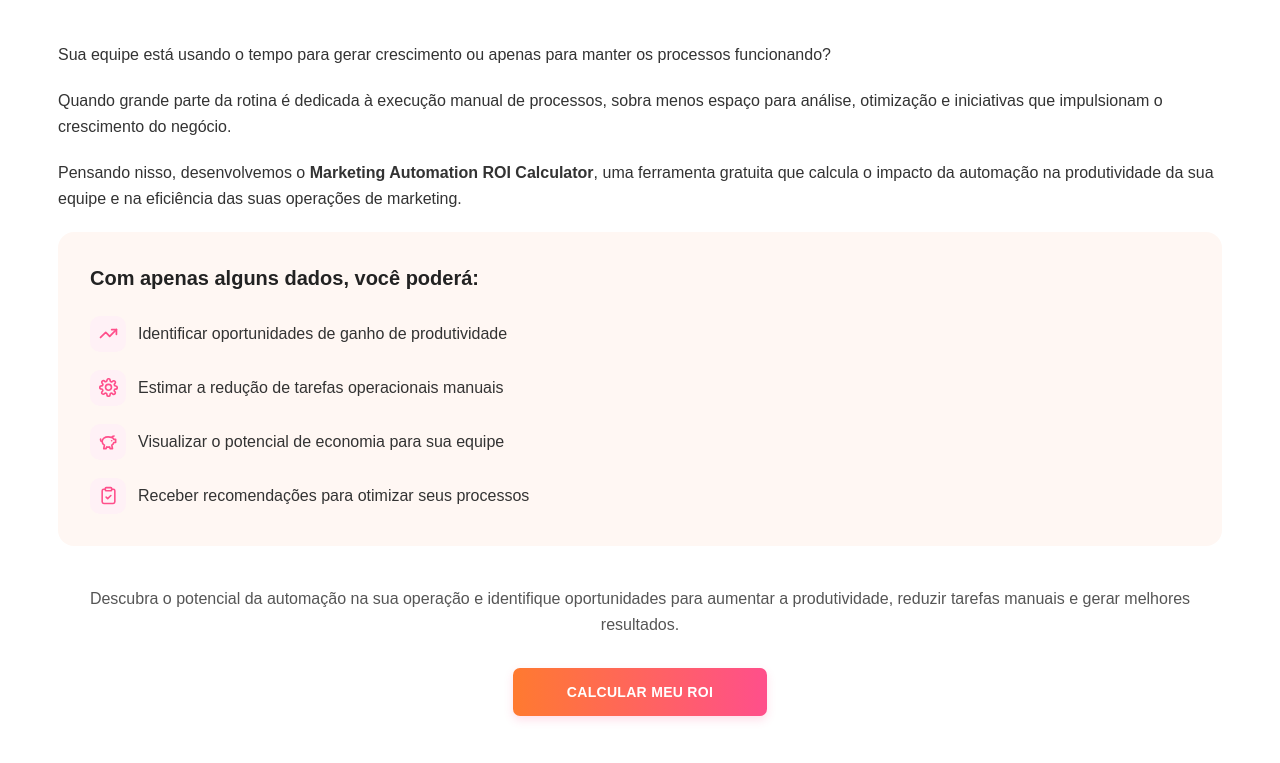
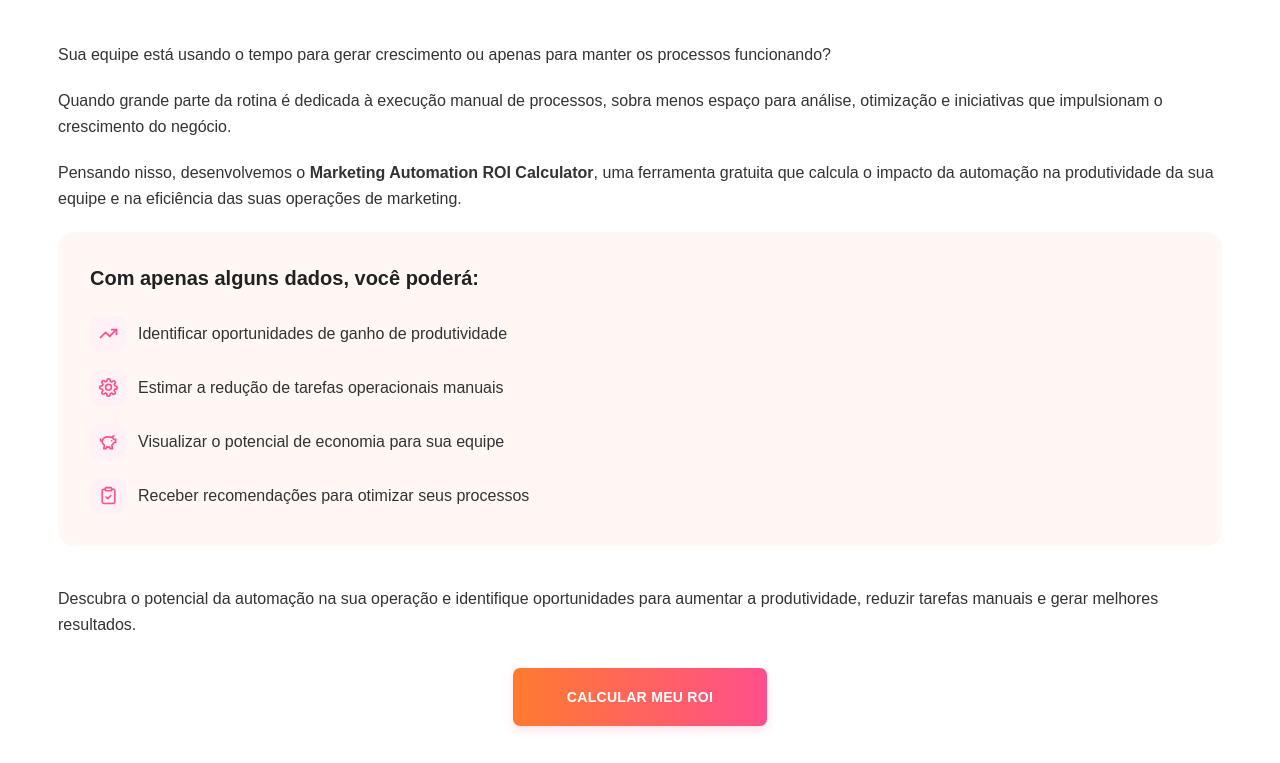
Before and after one commit to melissagomes-1/Marketing-Automation-ROI-Calculator-Email, a plain HTML site: page index.html in a window 1280 px wide. Shown: the part 175-938 px from the top of the page. Drawn offline with Linux system fonts and the light colour scheme.

Commit message:
Update 6.html

```diff
--- a/index.html
+++ b/index.html
@@ -193,11 +193,16 @@
 <!-- ========================= -->
 
 <tr>
-  <td align="center" style="padding:0 50px 50px 50px;">
+  <td style="padding:0 50px 50px 50px;font-family:Arial, Helvetica, sans-serif;color:#333333;font-size:16px;line-height:26px;">
 
-    <p style="font-family:Arial, Helvetica, sans-serif;font-size:16px;color:#555555;line-height:26px;margin:0 0 30px 0;">
+    <p style="margin:0 0 30px 0;">
       Descubra o potencial da automação na sua operação e identifique oportunidades para aumentar a produtividade, reduzir tarefas manuais e gerar melhores resultados.
     </p>
+
+    <!-- Button centered -->
+    <table width="100%" cellpadding="0" cellspacing="0" border="0" role="presentation">
+      <tr>
+        <td align="center">
 
           <a href="https://flowcrm.com"
              class="cta-button"
@@ -219,7 +224,10 @@
 
         </td>
       </tr>
+    </table>
 
+  </td>
+</tr>
 <!-- ========================= -->
 <!-- SIGNATURE -->
 <!-- ========================= -->
```
Lines whose indentation alone changed are shown as unchanged.
